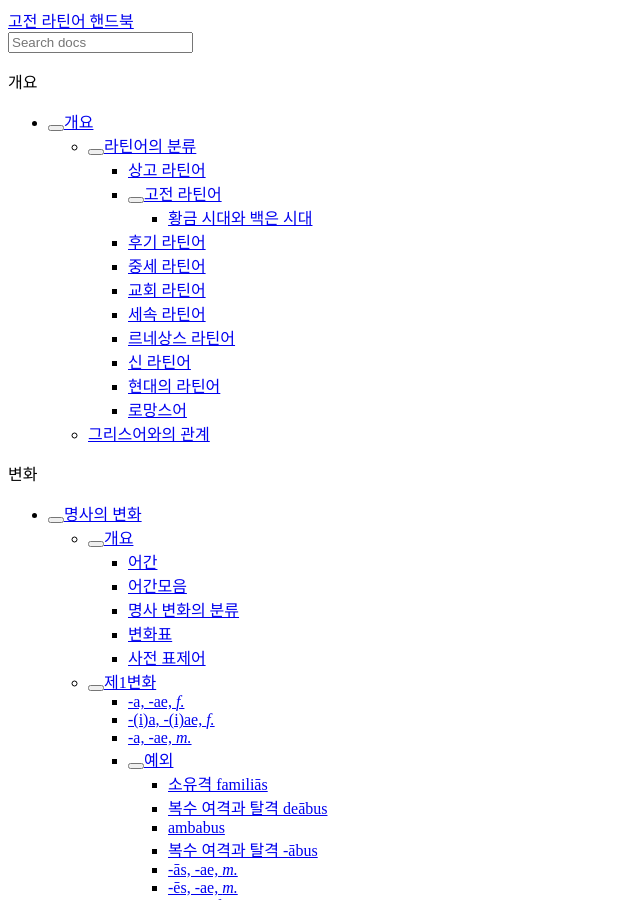
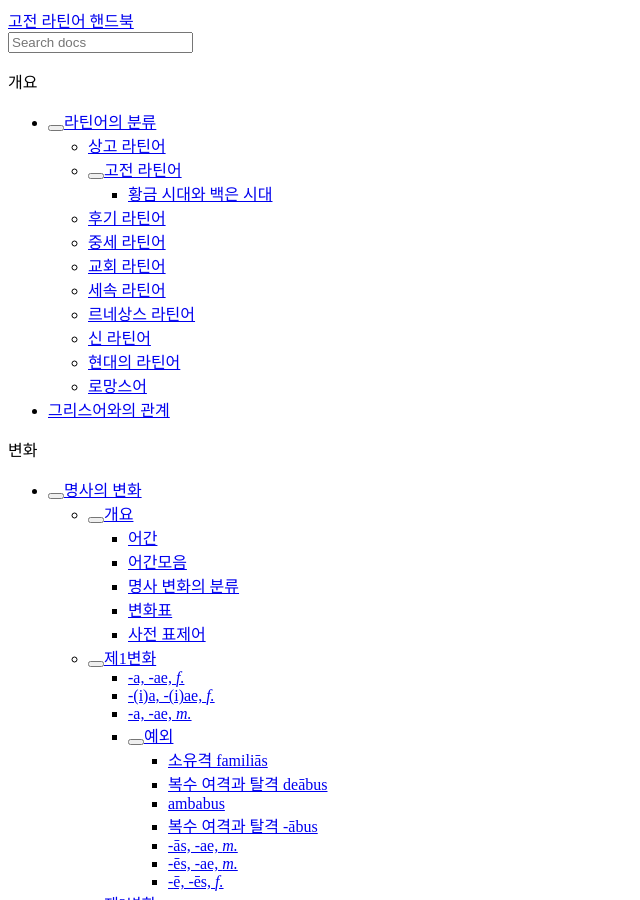
Before and after one commit to kabbala/grammatica_latina, a Sphinx documentation site: the page built from source/introductio/graecus.rst, in a window 1280 px wide and 900 px high. Shown: the whole window, without its empty margins (0-640 px from the left). Built offline with Sphinx 7.4.7 and the Read the Docs theme 2.0.0, drawn with Linux system fonts in a browser that asks for light colours.

Commit message:
개요 목차 깊이 수정

```diff
--- a/source/index.rst
+++ b/source/index.rst
@@ -10,7 +10,8 @@
    :maxdepth: 2
    :caption: 개요
 
-   introductio/index
+   introductio/divisio
+   introductio/graecus
 
 .. toctree::
    :maxdepth: 2
--- a/source/introductio/index.rst
+++ /dev/null
@@ -1,7 +0,0 @@
-개요
-====
-
-.. toctree::
-
-   divisio
-   graecus
```
